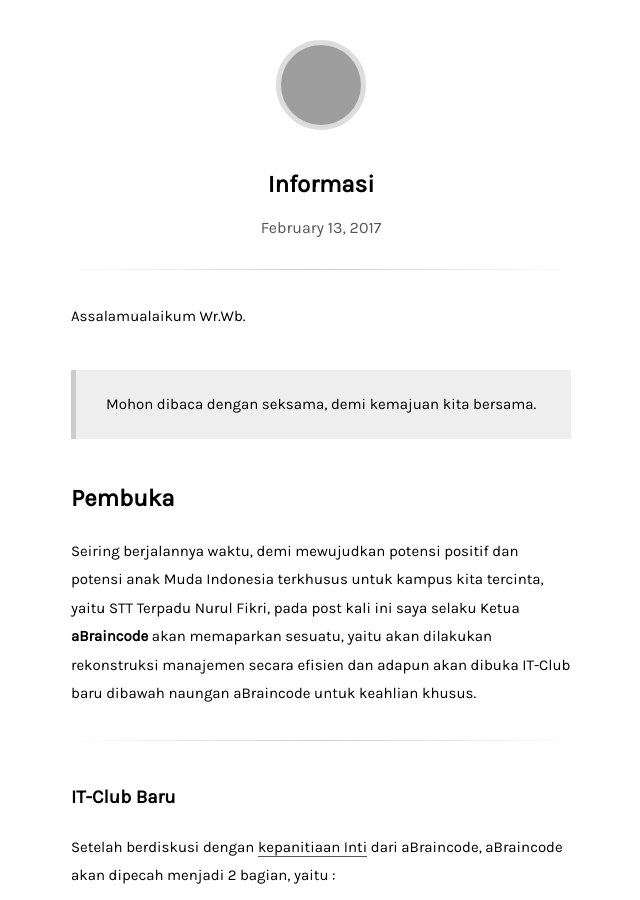
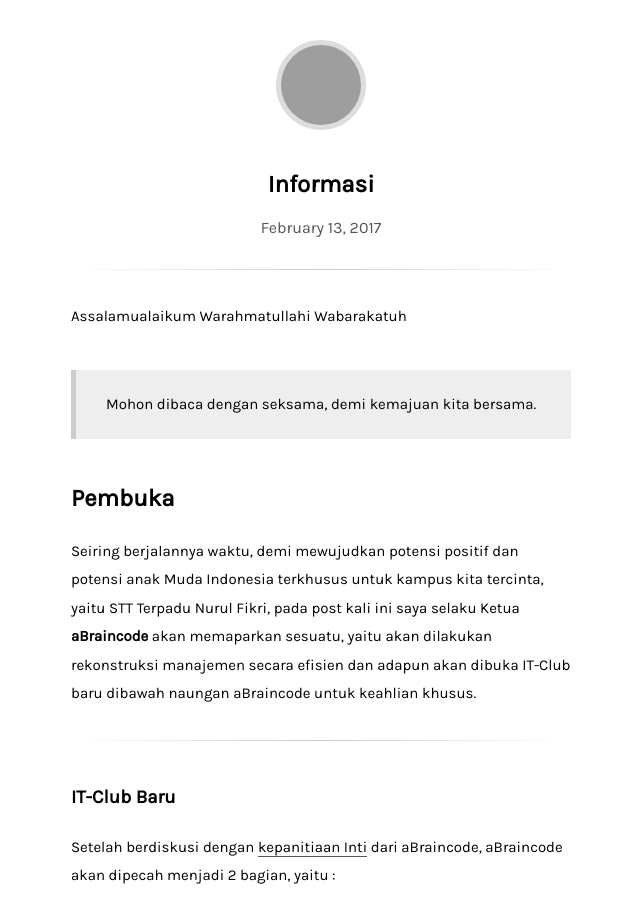
Before and after one commit to abraincode/abraincode.github.io, a Jekyll site: the page built from _posts/2017-02-13-information.md, in a window 1280 px wide and 900 px high, cut to the strip 0-900 px from the top of the window. Shown: the whole strip, without its empty margins (319-959 px from the left). Built offline with Jekyll 4.4.1, drawn with Linux system fonts in a browser that asks for light colours; some of the changed text lies outside the part shown; grey boxes are pictures that could not be loaded.

Commit message:
perbaikan salam

```diff
--- a/_posts/2017-02-13-information.md
+++ b/_posts/2017-02-13-information.md
@@ -3,7 +3,7 @@
 updated: 2017-02-15 10:47
 ---
 
-Assalamualaikum Wr.Wb.
+Assalamualaikum Warahmatullahi Wabarakatuh
 
 > Mohon dibaca dengan seksama, demi kemajuan kita bersama.
 
@@ -66,4 +66,4 @@
 
 Sebagai penutup, mari kita **kibarkan** bendera Indonesia dengan semangat kita (Pemuda-Pemudi Indonesia) melalui sektor Pendidikan dan Teknologi. Merdeka **Indonesia**, Merdeka dengan **Code**.
 
-Wassalamu'alaikum Wr.Wb.
+Wassalamu'alaikum Warahmatullahi Wabarakatuh
```
